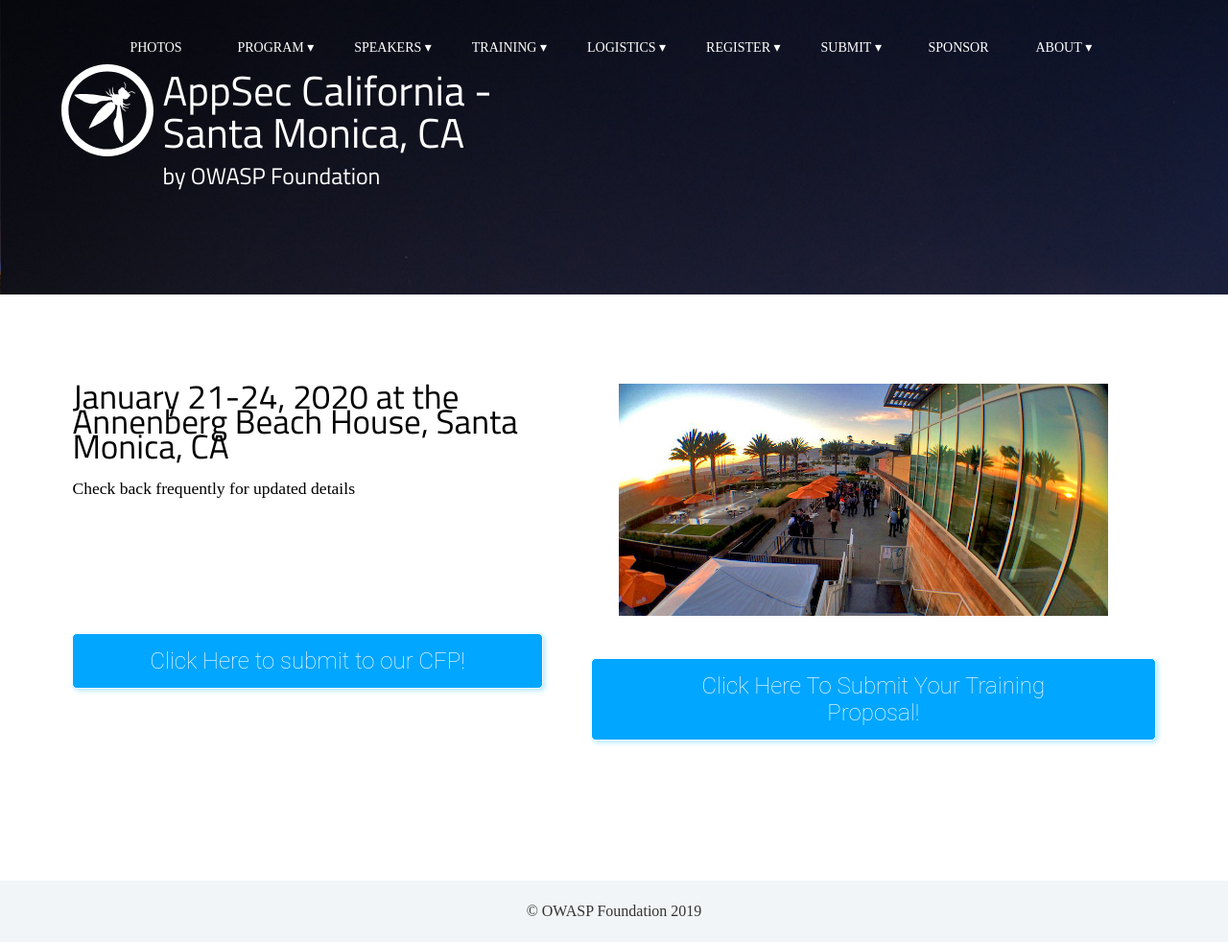
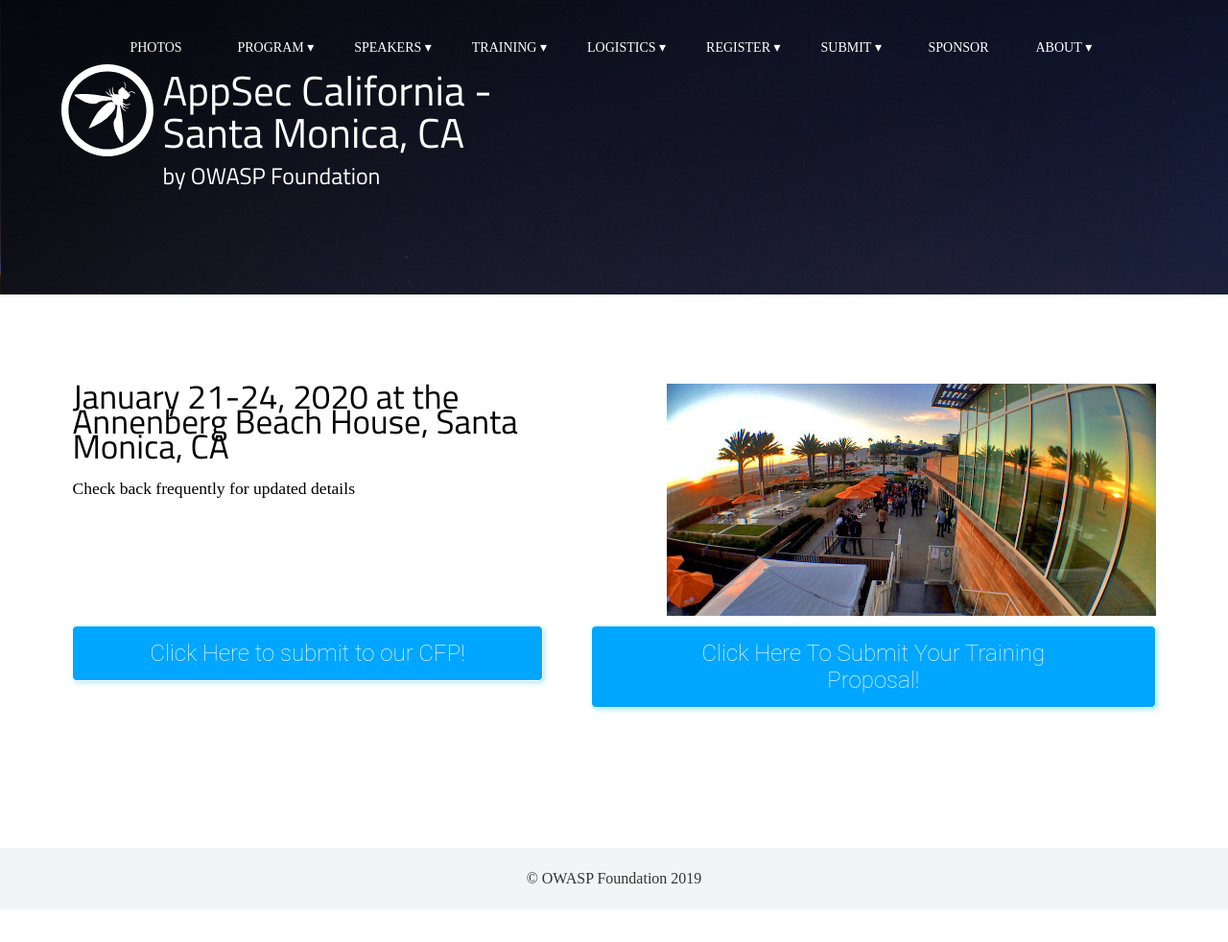
Before and after one commit to OWASP/2020-appseccalifornia, a Jekyll site: the page built from index.html, in a window 1280 px wide. Shown: the whole page at 96% size. Built offline with Jekyll 4.4.1, drawn with Linux system fonts in a browser that asks for light colours; some web fonts are replaced; after the commit the page ends 948 px from its top, so only the background shows below that.

Commit message:
align image, remove break

```diff
--- a/index.html
+++ b/index.html
@@ -14,7 +14,7 @@
 <div class="column"><h2>January 21-24, 2020 at the Annenberg Beach House, Santa Monica, CA</h2><p>Check back frequently for updated details</p></div>
 <br>
 <br>
-<div class="column"><img src="../assets/images/fisheye.jpg" width="510"></div>
+<div class="column"><img src="../assets/images/fisheye.jpg" width="510" align="right"></div>
 <br>
 <br>
 </div>
@@ -23,7 +23,6 @@
 	<button name="cfpBUton" class="button" onclick="window.location.href='https://owasp.submittable.com/submit/147365/appsec-callifornia-2020-call-for-presentations';">Click Here to submit to our CFP!</button>
 	</div>
 <div>
-<br style="clear: both;">
 <div class="row">
 	<div class="column">
 	<button name="cftButton" class="button" onclick="window.location.href='https://owasp.submittable.com/submit/147366/appsec-callifornia-2020-call-for-trainers';">Click Here To Submit Your Training Proposal!</button>
```
